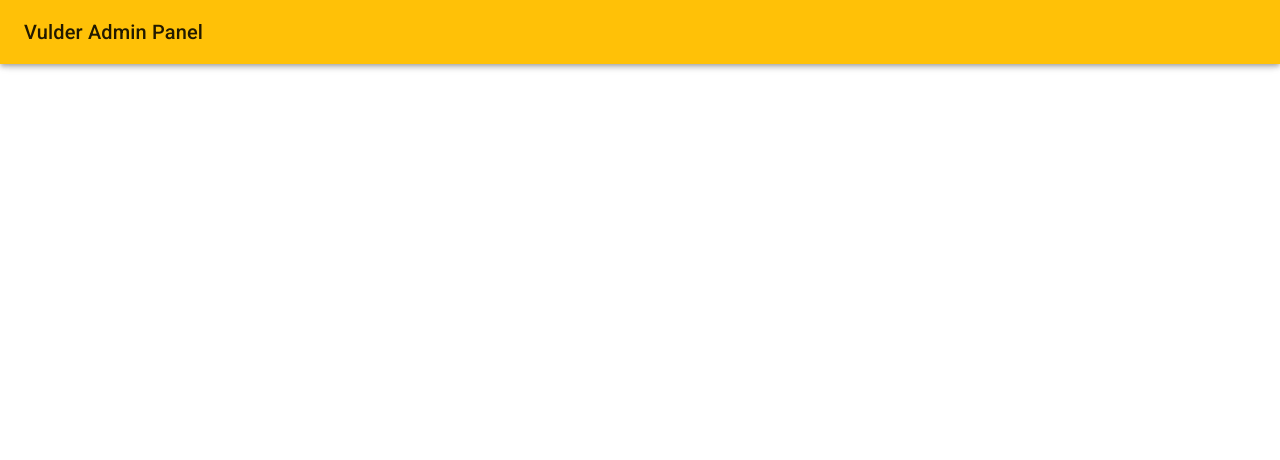
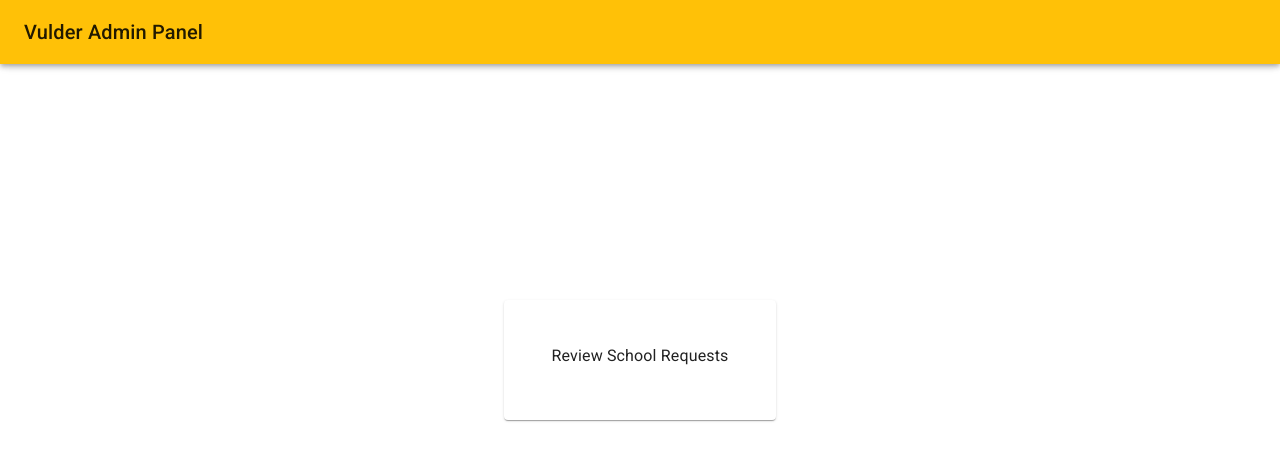
Before and after one commit to VulderApp/AdminPanel, a React (Create React App) app: page /home in a window 1280 px wide. Shown: the top 460 px of the page. Built offline with nearby package versions, Linux system fonts and the light colour scheme.

Commit message:
Add Home page options

```diff
--- a/src/App.tsx
+++ b/src/App.tsx
@@ -5,6 +5,7 @@ import Login from "./views/Login";
 import Appbar from "./components/root/Appbar";
 import { RecoilRoot } from "recoil";
 import Home from "./views/Home";
+import SchoolFormReview from "./views/Options/SchoolFormReview";
 
 const theme = createTheme({
   palette: {
@@ -25,7 +26,11 @@ const App = (): ReactElement => {
         <BrowserRouter>
           <Routes>
             <Route path="/" element={<Login />} />
-            <Route path="/home" element={<Home />} />
+            <Route path="/home" element={<Home />}>
+              <Route path="options">
+                <Route path="school/forms" element={<SchoolFormReview />} />
+              </Route>
+            </Route>
           </Routes>
         </BrowserRouter>
       </ThemeProvider>
--- /dev/null
+++ b/src/components/home/OptionsCard.tsx
@@ -0,0 +1,43 @@
+import React, { ReactElement } from "react";
+import {
+  Card,
+  CardContent,
+  Container,
+  List,
+  ListItem,
+  ListItemButton,
+  ListItemText,
+} from "@mui/material";
+import { useNavigate } from "react-router-dom";
+
+const OptionsCard = (): ReactElement => {
+  const navigate = useNavigate();
+
+  return (
+    <Container
+      sx={{
+        display: "flex",
+        height: "100%",
+        width: "auto",
+        minHeight: "90vh",
+        justifyContent: "center",
+        alignItems: "center",
+        alignSelf: "center",
+      }}
+    >
+      <Card>
+        <CardContent>
+          <List>
+            <ListItemButton onClick={() => navigate("options/school/forms")}>
+              <ListItem>
+                <ListItemText>Review School Requests</ListItemText>
+              </ListItem>
+            </ListItemButton>
+          </List>
+        </CardContent>
+      </Card>
+    </Container>
+  );
+};
+
+export default OptionsCard;
--- a/src/views/Home.tsx
+++ b/src/views/Home.tsx
@@ -1,8 +1,8 @@
 import React, { ReactElement } from "react";
-import { Typography } from "@mui/material";
+import OptionsCard from "../components/home/OptionsCard";
 
 const Home = (): ReactElement => {
-  return <Typography>Home page</Typography>;
+  return <OptionsCard />;
 };
 
 export default Home;
--- /dev/null
+++ b/src/views/Options/SchoolFormReview.tsx
@@ -0,0 +1,8 @@
+import React, { ReactElement } from "react";
+import { Typography } from "@mui/material";
+
+const SchoolFormReview = (): ReactElement => {
+  return <Typography>School form review</Typography>;
+};
+
+export default SchoolFormReview;
```
